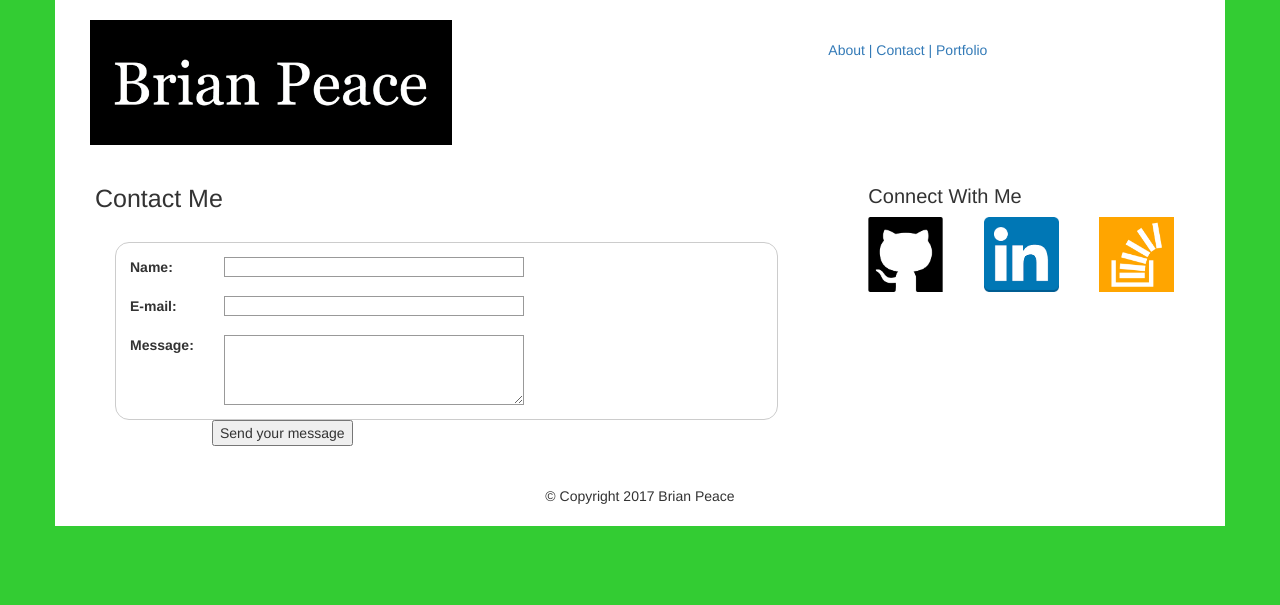
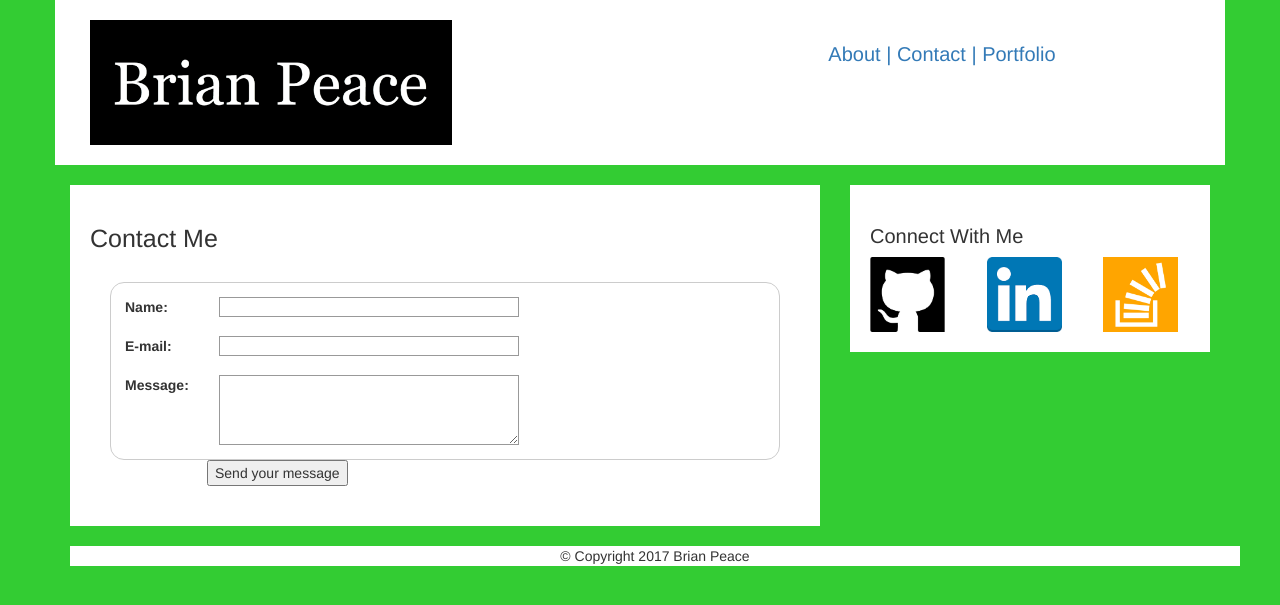
Before and after one commit to bpeace71/BPeace-Portfolio, a PHP site: page /contact.html in a window 1280 px wide. Shown: the top 605 px of the page. Run offline with PHP 8.4, Linux system fonts and the light colour scheme.

Commit message:
final_final_commit

```diff
--- a/assets/css/style.css
+++ b/assets/css/style.css
@@ -33,10 +33,12 @@ h2 {
  	  color: grey;
     float: right;
     padding: 20px 0;
+    font-size: 20px;
 }
 
 .footer {
 	text-align: center;
+  background-color: #fff;
 }
 
 #me {
--- a/contact.html
+++ b/contact.html
@@ -8,7 +8,6 @@
 <body>
 
 	<div class="container">
-
 		<div class="row box-header">
 			<div class="col-md-8">
 				<img src="assets/images/peace.png" style="width:50%;height:50%;">
@@ -18,9 +17,12 @@
 				<a href="contact.html">Contact | </a>
 				<a href="portfolio.html">Portfolio</a>
 			</div>
+		</div>
+	</div>
 
 		<br />
 
+	<div class="container">
 		<div class="row">
 			<div class="col-md-8">
 				<div class="box">
@@ -75,12 +77,14 @@
 					</div>
 				</div>
 			</div>
-
+		</div>
+	<br />
+		<div class="container" box>
 			<div class="row">
 			<div class="col-md-12 footer">
 				© Copyright 2017 Brian Peace
 			</div>
-
+			</div>
 		</div>
 	</div>
 </body>
```
Also changed, not shown: index.html (+14 -10 lines), portfolio.html (+7 -4 lines), 1 other file.
